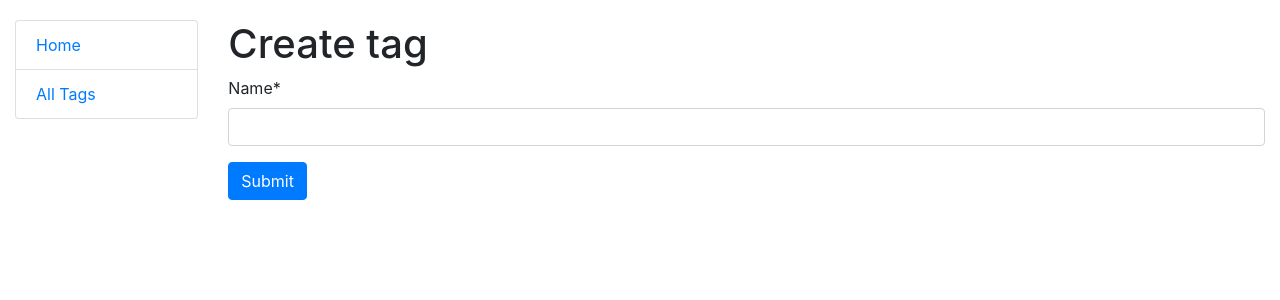
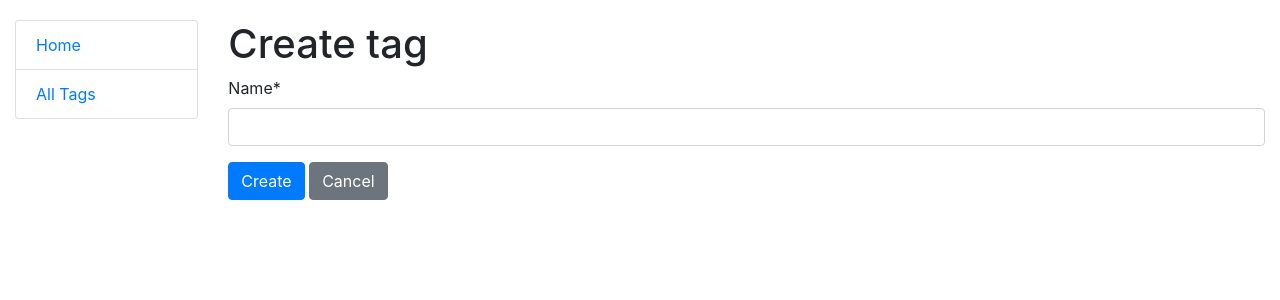
Before and after one commit to Anatolii-Poznyak/do_to_do, a Django app: page /tags/create/ in a window 1280 px wide. Shown: the top 300 px of the page. Run offline with Django 4.2, Linux system fonts and the light colour scheme; some libraries are stand-ins or nearby versions.

Commit message:
Add cancel buttons, update/create difference

```diff
--- a/templates/organizer/tag_form.html
+++ b/templates/organizer/tag_form.html
@@ -6,6 +6,7 @@
   <form action="" method="post" novalidate>
     {% csrf_token %}
     {{ form|crispy }}
-    <input type="submit" value="Submit" class="btn btn-primary">
+    <input type="submit" value="{{ object|yesno:"Update,Create" }}" class="btn btn-primary">
+    <a href="javascript:history.back()" class="btn btn-secondary">Cancel</a>
   </form>
 {% endblock %}
--- a/templates/organizer/tag_list.html
+++ b/templates/organizer/tag_list.html
@@ -3,7 +3,7 @@
 {% block content %}
   <h1>
     Tags
-    <a href="#" class="btn btn-primary link-to-page">
+    <a class="btn btn-primary link-to-page" href="{% url 'organizer:tag-create' %}">
       Add
     </a>
   </h1>
--- a/templates/organizer/task_form.html
+++ b/templates/organizer/task_form.html
@@ -6,6 +6,7 @@
   <form action="" method="post" novalidate>
     {% csrf_token %}
     {{ form|crispy }}
-    <input type="submit" value="Submit" class="btn btn-primary">
+    <input type="submit" value="{{ object|yesno:"Update,Create" }}" class="btn btn-primary">
+    <a href="javascript:history.back()" class="btn btn-secondary">Cancel</a>
   </form>
 {% endblock %}
```
